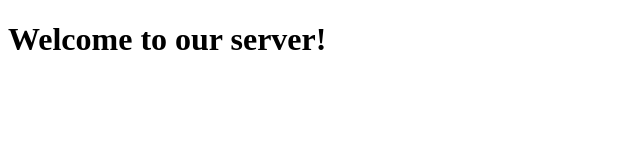
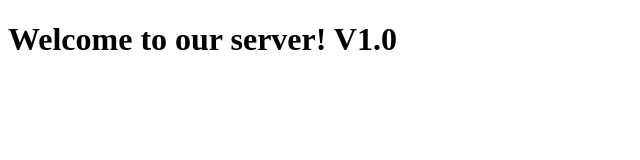
Before and after one commit to ibaraness/demo-server, a website: page src/app/html/homepage.html in a window 1280 px wide. Shown: the full height of the page, 0-640 px from the left. Drawn offline with Linux system fonts and the light colour scheme.

Commit message:
first change of code

```diff
--- a/src/app/html/homepage.html
+++ b/src/app/html/homepage.html
@@ -6,6 +6,6 @@
     <title>Document</title>
 </head>
 <body>
-    <h1>Welcome to our server!</h1>
+    <h1>Welcome to our server! V1.0</h1>
 </body>
 </html>
```
